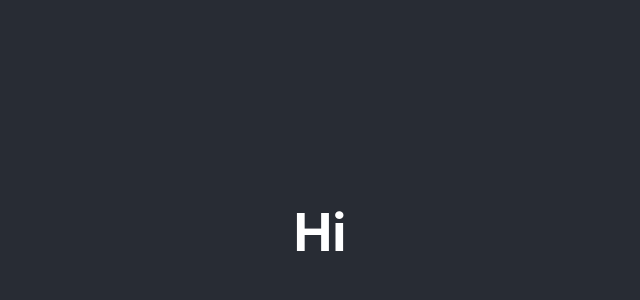
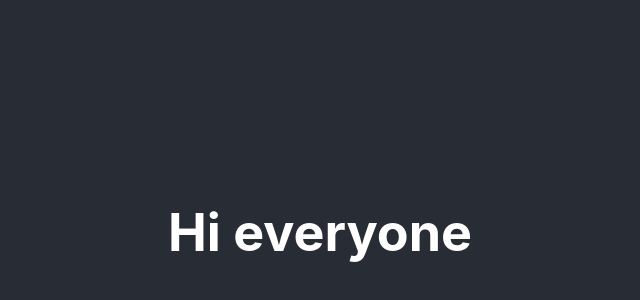
Before and after one commit to OlgaSivyuk/marketing-communication-crm, a React (Create React App) app: page / in a window 1280 px wide. Shown: the part 168-468 px from the top of the page, without its empty margins (320-960 px from the left). Built offline with nearby package versions, Linux system fonts and the light colour scheme.

Commit message:
one more commit

```diff
--- a/src/components/App/App.js
+++ b/src/components/App/App.js
@@ -4,7 +4,7 @@ function App() {
   return (
     <div className="App">
       <header className="App-header">
-        <h1>Hi</h1>
+        <h1>Hi everyone</h1>
       </header>
     </div>
   );
```
